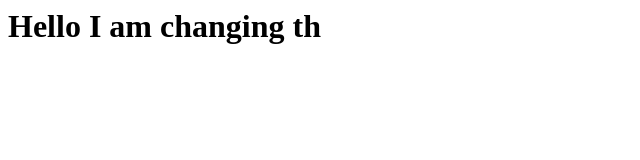
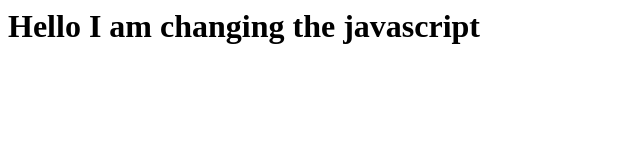
Before and after one commit to Shub221098/Coderbyte-questions, a plain HTML site: page index.html in a window 1280 px wide. Shown: the whole page, without its empty margins (0-640 px from the left). Drawn offline with Linux system fonts and the light colour scheme.

Commit message:
Update index.html

```diff
--- a/index.html
+++ b/index.html
@@ -1,4 +1,4 @@
 <html>
-  <h1>Hello I am changing th</h1>
+  <h1>Hello I am changing the javascript</h1>
   <script src="scriipt.js"></script>
 </html>
```
